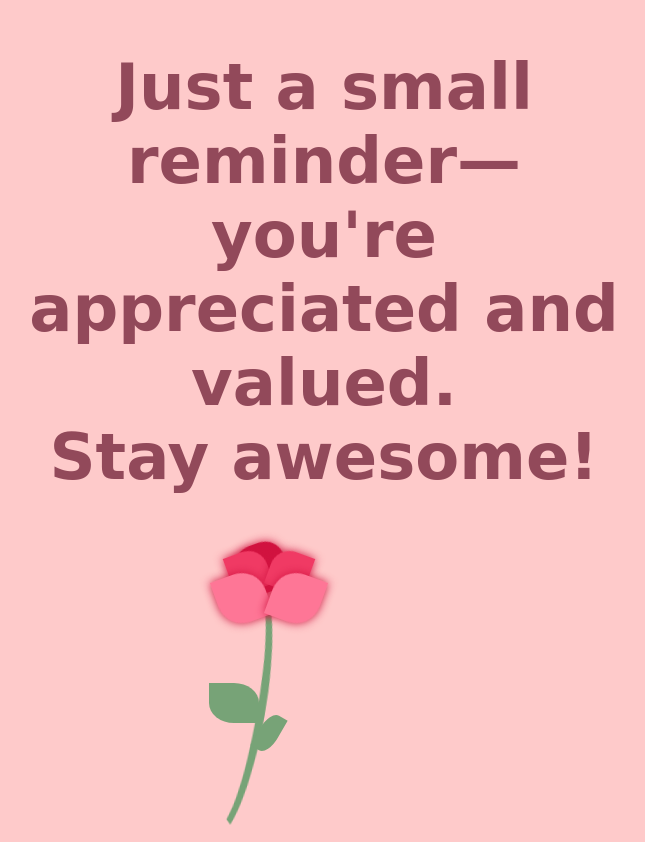
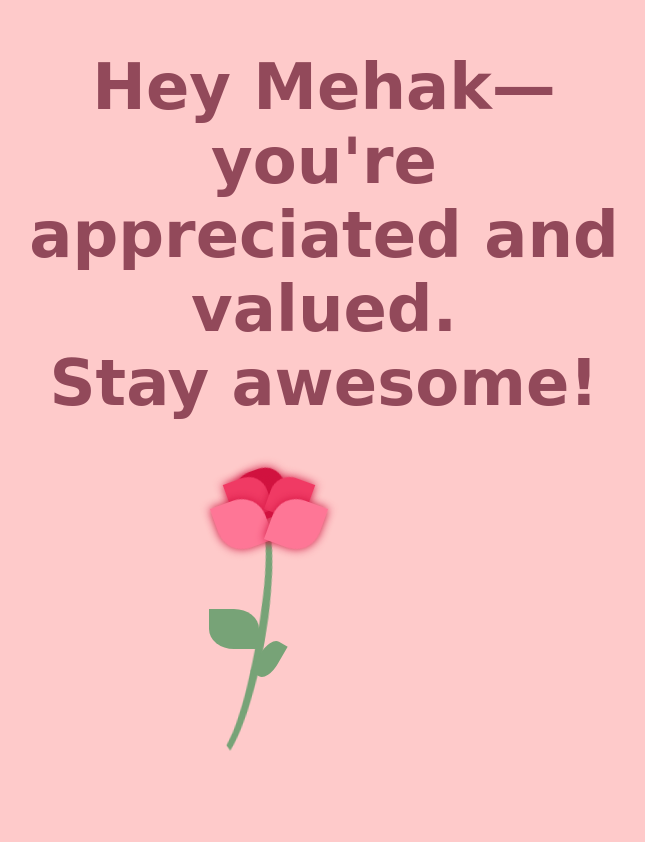
Before and after one commit to yash2113/Special-Petal-Animation, a plain HTML site: page index.html in a window 1280 px wide. Shown: the part 193-1035 px from the top of the page, without its empty margins (316-961 px from the left). After the commit the page ends 961 px from the top, so only its background shows below. Drawn offline with Linux system fonts and the light colour scheme; a web font is replaced by a local one.

Commit message:
Update index.html

```diff
--- a/index.html
+++ b/index.html
@@ -12,7 +12,7 @@
 <body>
   <div class="container">
     <div class="letter">
-      <h1>Just a small reminder—you're appreciated and valued. <br> Stay awesome! </h1>
+      <h1>Hey Mehak—you're appreciated and valued. <br> Stay awesome! </h1>
     </div>
     <div class="rose">
       <div class="flower">
```
